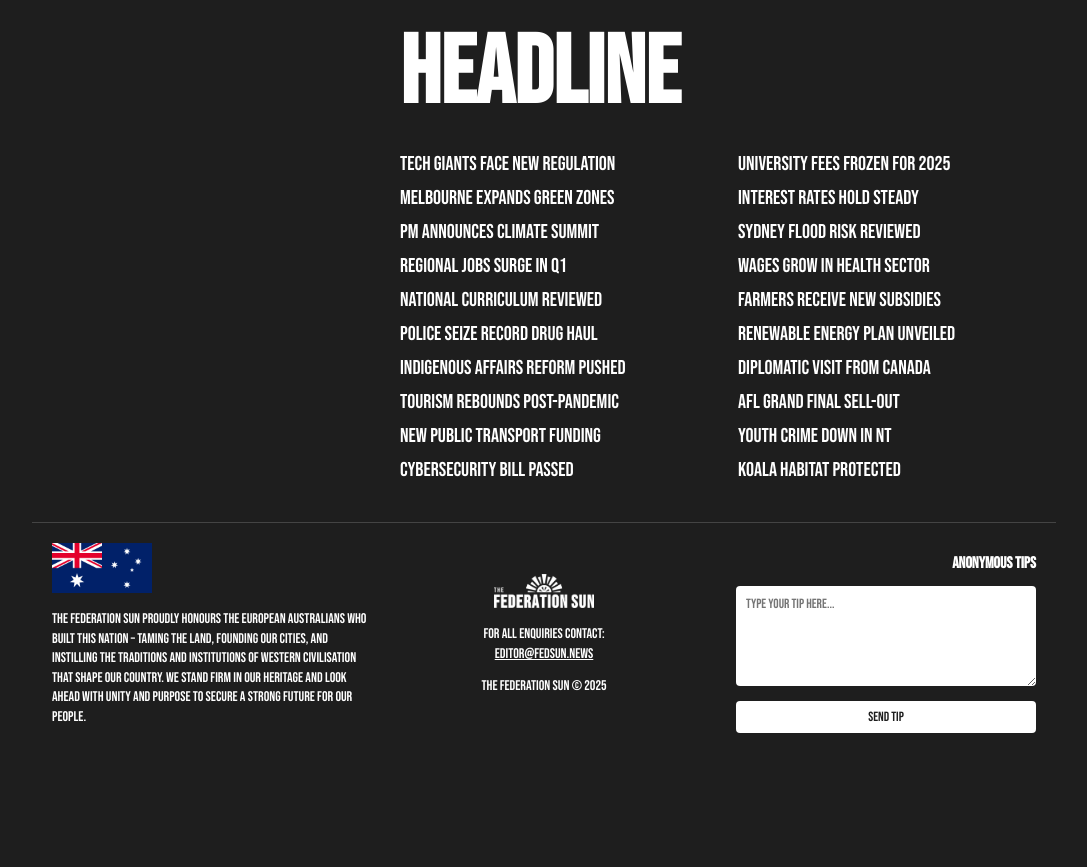
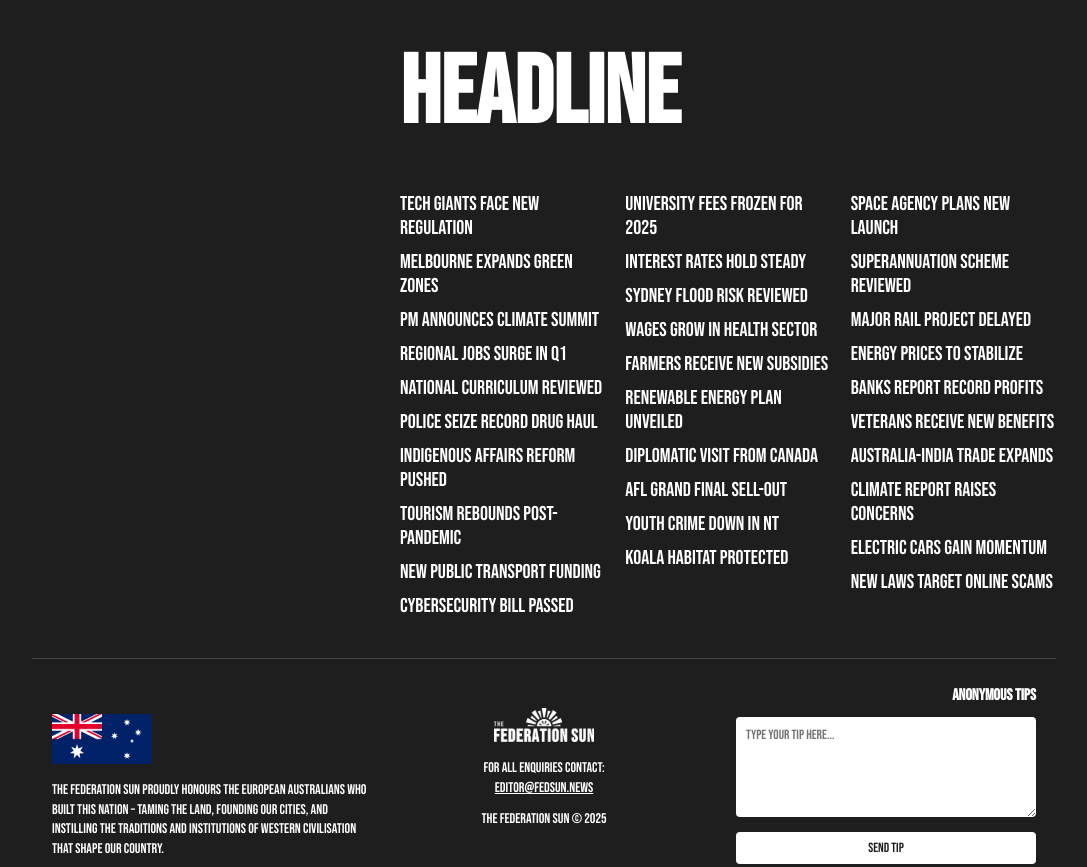
Before and after one commit to newsnews99/newsnews99.github.io, a plain HTML site: page index.html in a window 1280 px wide. Shown: the part 587-1454 px from the top of the page, without its empty margins (96-1183 px from the left). Before the commit the page ends 1340 px from the top, so only its background shows below. Drawn offline with Linux system fonts and the light colour scheme.

Commit message:
Update index.html

```diff
--- a/index.html
+++ b/index.html
@@ -159,7 +159,7 @@
 
     .main-headline {
       font-size: 96px;
-      margin: 0;
+      margin: 20px 0;
       text-align: left;
     }
 
@@ -425,6 +425,18 @@
           <a href="#">Youth Crime Down in NT</a>
           <a href="#">Koala Habitat Protected</a>
         </div>
+        <div class="headline-column">
+          <a href="#">Space Agency Plans New Launch</a>
+          <a href="#">Superannuation Scheme Reviewed</a>
+          <a href="#">Major Rail Project Delayed</a>
+          <a href="#">Energy Prices to Stabilize</a>
+          <a href="#">Banks Report Record Profits</a>
+          <a href="#">Veterans Receive New Benefits</a>
+          <a href="#">Australia-India Trade Expands</a>
+          <a href="#">Climate Report Raises Concerns</a>
+          <a href="#">Electric Cars Gain Momentum</a>
+          <a href="#">New Laws Target Online Scams</a>
+        </div>
       </div>
     </div>
   </div>
@@ -473,7 +485,7 @@
       <div class="footer-section left">
         <img src="australian_flag.png" alt="Australian Flag" />
         <p>
-          The Federation Sun proudly honours the European Australians who built this nation – taming the land, founding our cities, and instilling the traditions and institutions of Western civilisation that shape our country. We stand firm in our heritage and look ahead with unity and purpose to secure a strong future for our people.
+          The Federation Sun proudly honours the European Australians who built this nation – taming the land, founding our cities, and instilling the traditions and institutions of Western civilisation that shape our country.
         </p>
       </div>
       <div class="footer-section center">
```
